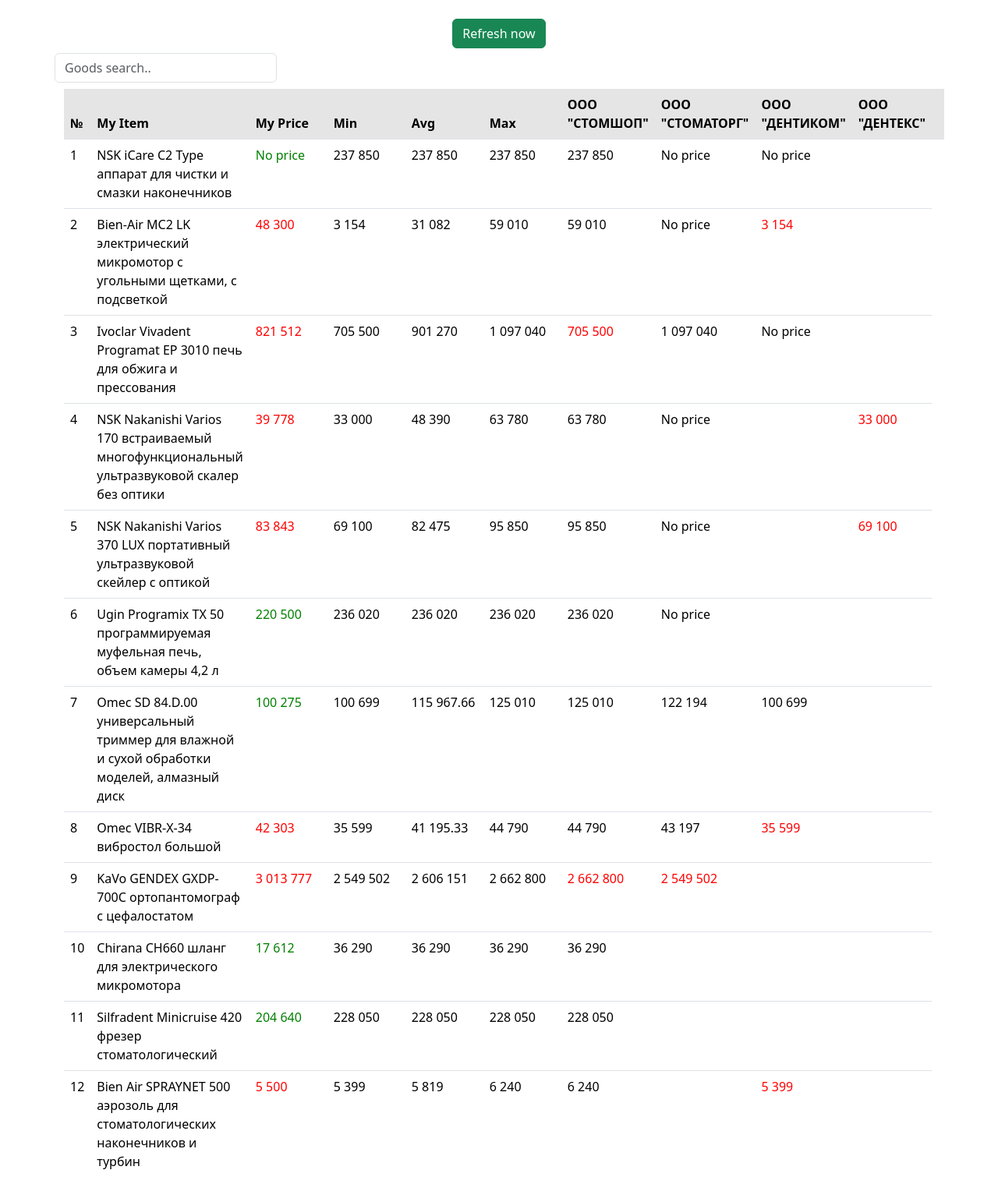
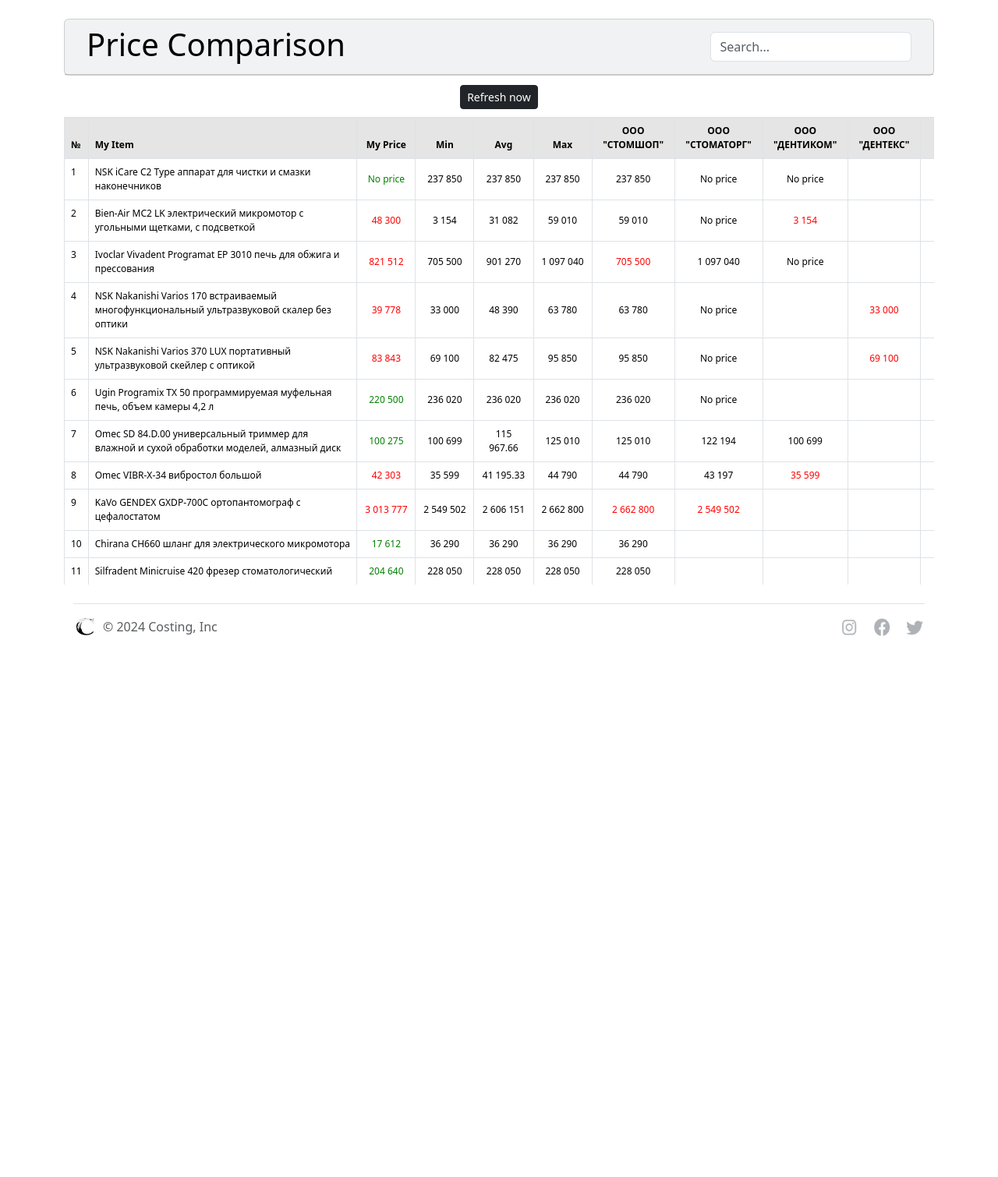
Before and after one commit to Kulnimskiy/Costing, a Flask app: page /comparison in a window 1280 px wide. Shown: the part 58-1568 px from the top of the page at 78% size. After the commit the page ends 874 px from the top, so only its background shows below. Run offline with Flask 3, Linux system fonts and the light colour scheme; a user stored in the database is signed in.

Commit message:
finished the compare table tempate

```diff
--- a/project/static/compare.js
+++ b/project/static/compare.js
@@ -1,3 +1,15 @@
+let website_btn = document.getElementById("refresh_all")
+if (website_btn) {
+    website_btn.addEventListener("click", showLoader);
+}
+
+function showLoader() {
+    let image_html = "<img class='text-center' style='width: 50px; display: block; margin-left: auto; margin-right: auto;' src='/static/images/loading.gif'>"
+    $("#loading_icon").html(image_html);
+    website_btn.innerHTML = "Please wait..."
+    console.log("in")
+}
+
 function formatPrice() {
     let operations = document.getElementsByClassName("price")
     for (let operation of operations) {
--- a/project/static/style.css
+++ b/project/static/style.css
@@ -1,3 +1,14 @@
+#table-wrapper {
+  position:relative;
+}
+#table-scroll {
+  height:600px;
+  overflow:auto;
+}
+#table-wrapper table {
+  width:100%;
+}
+
 #error, #company_inn_status, #login_status {
     position: relative;
     font-size: small;
@@ -128,13 +139,16 @@
 }
 
 th.price {
-    min-width: 100px;
+    min-width: 75px;
 }
 
 th.competitor {
     min-width: 180px;
 }
-
+td.data{
+    text-align: center;
+    align-content: center;
+}
 .btn_link_items {
     border: 2px black;
     border-radius: 5px;
@@ -156,7 +170,7 @@
 }
 
 .company_name {
-    font-size: font-size: min(4vw, 70px);
+    font-size: min(4vw, 70px);
 }
 
 .company_name:hover {
@@ -180,3 +194,9 @@
 h5.profile-card-title {
     font-size: 20px;
 }
+div.card-font {
+    font-size: 50px;
+}
+.table-text {
+    font-size: 12px;
+}
--- a/project/templates/comparison.html
+++ b/project/templates/comparison.html
@@ -5,26 +5,45 @@
 {% block body %}
 <div class="container-md mt-4">
     <div class="row mb-3">
+        <div class="col">
+            <div class="card bg-light mb-2 text-black">
+                <div class="card-header display-6">
+                    <div class="container">
+                        <div class="row">
+                            <div class="col col-md-6"><span
+                                    class="display-6 d-flex justify-content-start"> Price Comparison </span>
+                            </div>
+                            <div class="col col-md-6 d-flex justify-content-end">
+                                <input class="form-control w-50 d-flex mt-2 mb-2" type="text" id="filterInput"
+                                       onkeyup="filterFunction()"
+                                       placeholder="Search...">
+                            </div>
+                        </div>
+                    </div>
+                </div>
+            </div>
             <div class="refresh">
                 <form action="/company-goods/refresh_all">
-                <button type="submit" class="btn btn-success">Refresh now</button>
+                    <button type="submit" id="refresh_all" class="btn btn-sm btn-dark mt-1 mb-1">
+                        Refresh now
+                    </button><span id="loading_icon"></span>
                 </form>
             </div>
-        <input class="form-control mb-2 w-25" type="text" id="filterInput" onkeyup="filterFunction()"
-               placeholder="Goods search..">
+            <div id="table-wrapper">
+                <div id="table-scroll">
                     <div class="d-flex">
-            <table class="table table-hover" id="compTable">
+                        <table class="table table-hover table-bordered table-text" id="compTable">
                             <thead>
                             <tr class="table-active">
                                 <th scope="col">№</th>
-                    <th scope="col">My Item</th>
-                    <th scope="col" class="price">My Price</th>
-                    <th scope="col" class="price">Min</th>
-                    <th scope="col" class="price">Avg</th>
-                    <th scope="col" class="price">Max</th>
+                                <th scope="col" style="min-width: 200px;">My Item</th>
+                                <th scope="col" class="price text-center">My Price</th>
+                                <th scope="col" class="price text-center">Min</th>
+                                <th scope="col" class="price text-center">Avg</th>
+                                <th scope="col" class="price text-center">Max</th>
                                 {% if competitors %}
                                 {% for competitor in competitors %}
-                    <th scope="col">{{competitor.competitor_nickname}}</th>
+                                <th scope="col" class="text-center">{{competitor.competitor_nickname}}</th>
                                 {% endfor %}
                                 {% endif %}
                                 <th scope="col"></th>
@@ -37,16 +56,16 @@
                             <tr>
                                 <td>{{loop.index}}</td>
                                 <td><a class="result" href="{{item_link}}" target="_blank">{{item["name"]}}</a></td>
-                    <td class="my_price price">{{items_info[item_link]["my_price"]}}</td>
-                    <td class="min_price price">{{items_info[item_link]["min_price"]}}</td>
-                    <td class="avg_price price">{{items_info[item_link]["avg_price"]}}</td>
-                    <td class="max_price price">{{items_info[item_link]["max_price"]}}</td>
+                                <td class="my_price price data">{{items_info[item_link]["my_price"]}}</td>
+                                <td class="min_price price data">{{items_info[item_link]["min_price"]}}</td>
+                                <td class="avg_price price data">{{items_info[item_link]["avg_price"]}}</td>
+                                <td class="max_price price data">{{items_info[item_link]["max_price"]}}</td>
                                 {% if competitors %}
                                 {% set cr_prices = items_info[item_link]["cr_prices"] %}
                                 {% for competitor in competitors %}
                                 {% set comp_inn = competitor.competitor_inn %}
 
-                    <td>
+                                <td class="data">
                         <span>
                             <input type="hidden" class="element_id"
                                    value="{{item.item_id}}_{{competitor.competitor_inn}}"
@@ -64,6 +83,8 @@
                             {% endif %}
                             </tbody>
                         </table>
+                    </div>
+                </div>
             </div>
         </div>
     </div>
--- a/project/templates/homepage.html
+++ b/project/templates/homepage.html
@@ -11,7 +11,7 @@
                 <div class="card-img-overlay d-flex justify-content-center">
                     <div class="card bg-dark text-white p-2 mt-5 bg-opacity-75"
                          style="width: fit-content; height: fit-content;">
-                        <h1 class="card-title text-center welcome-title ">Welcome</h1>
+                        <h1 class="card-title text-center welcome-title" style="font-size: min(4vw, 70px)">Welcome</h1>
                         <h2 class="card-title text-center company_name">
                             {% if company_info.organization %}
                             {{company_info.organization}}
```
Also changed, not shown: project/templates/profile.html (+46 -35 lines), 2 other files. Lines whose indentation alone changed are shown as unchanged.
